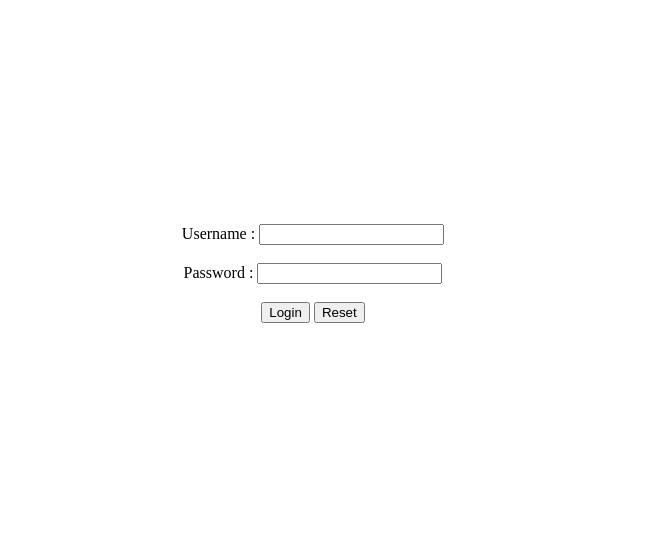
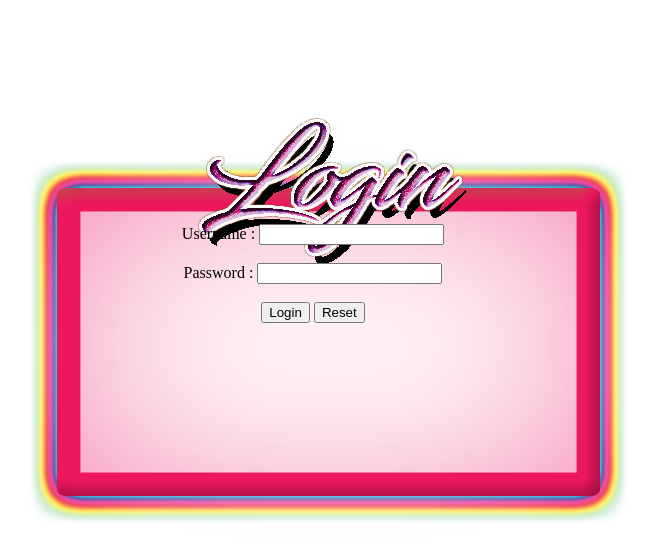
Before and after one commit to qylanajwa/qylanajwa.github.io, a plain HTML site: page index.html in a window 1280 px wide. Shown: the whole page, without its empty margins (296-952 px from the left). Drawn offline with Linux system fonts and the light colour scheme.

Commit message:
Update index.html

```diff
--- a/index.html
+++ b/index.html
@@ -2,7 +2,7 @@
 <head>
 <style>
 body{
-background-image:url("New Folder/login.png");
+background-image:url("login.png");
 background-repeat: no-repeat;
 background-position:center;
 margin-right:70px;
```
